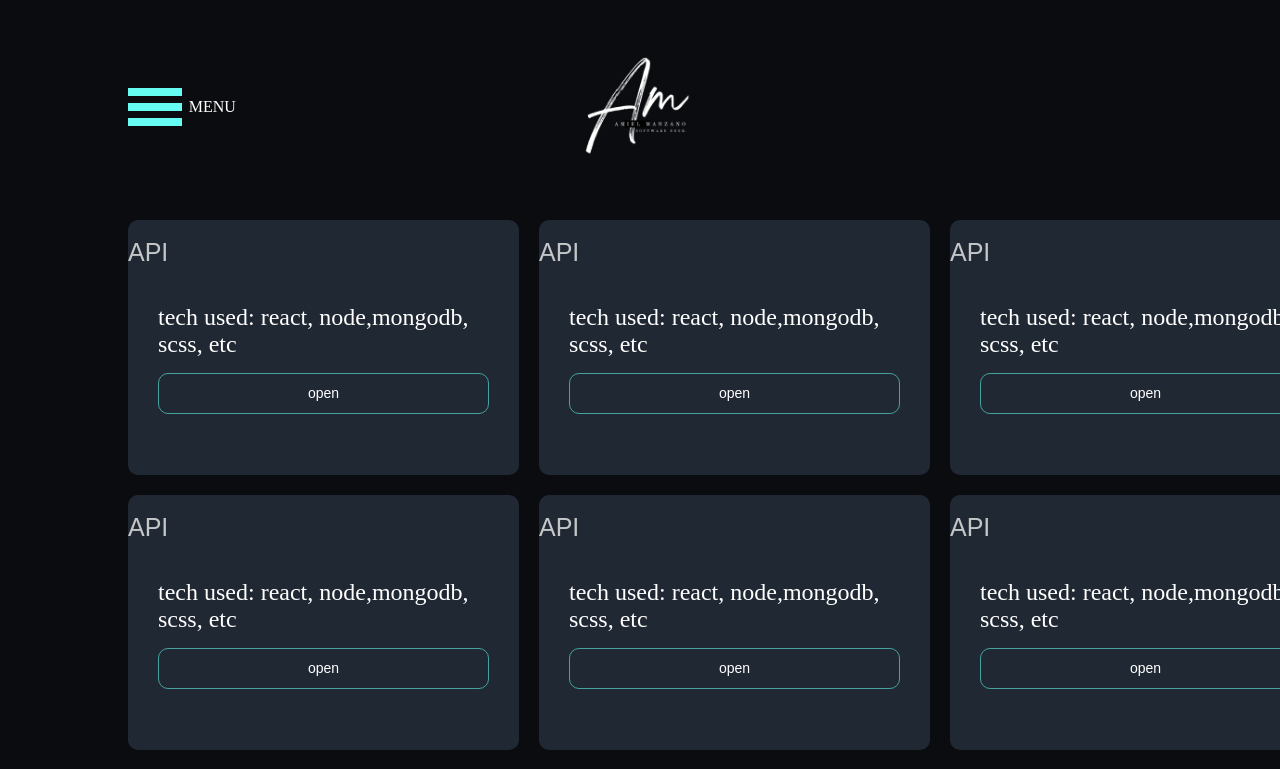
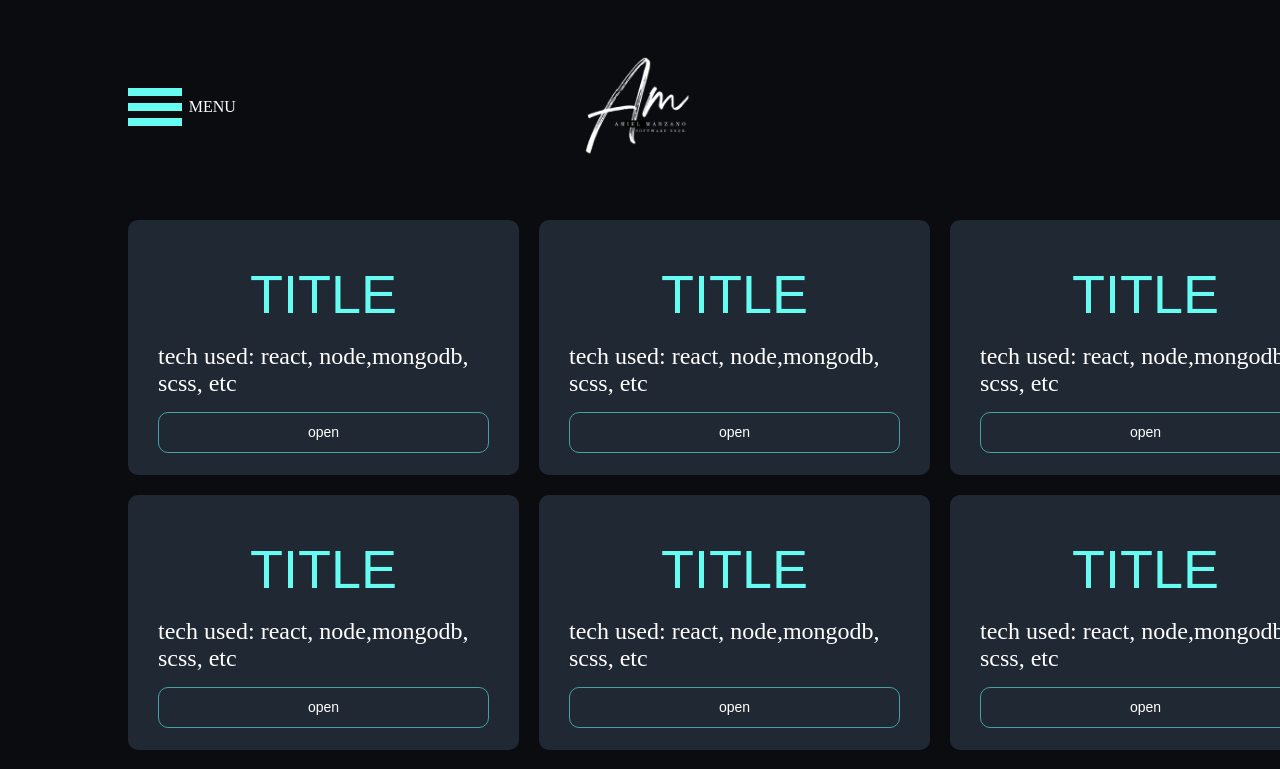
Before and after one commit to rrdot09/portfolio-project, a React (Create React App) app: page /projects in a window 1280 px wide. Shown: the top 769 px of the page. Built offline with nearby package versions, Linux system fonts and the light colour scheme; a web font is replaced by a local one.

Commit message:
Project page data

```diff
--- a/src/components/atoms/Project_Title.js
+++ b/src/components/atoms/Project_Title.js
@@ -2,12 +2,11 @@ import jsonData from "../../data/data.json";
 
 export default function Title() {
   return (
-    <div className="card-tools">
+    <div className="card-header">
       {jsonData[2].projectsPage.map((project, index) => {
         return (
           <div key={index}>
-            <h3>{project.title}</h3>
-            <p>{project.tools}</p>
+            <h2>{project.title}</h2>
           </div>
         );
       })}
--- a/src/data/data.json
+++ b/src/data/data.json
@@ -70,7 +70,7 @@
     {
         "projectsPage" : [
             {
-                "title" : "API",
+                "title" : "TITLE",
                 "desc" : "tech used:  react, node,mongodb, scss, etc"
             }
         ]
```
